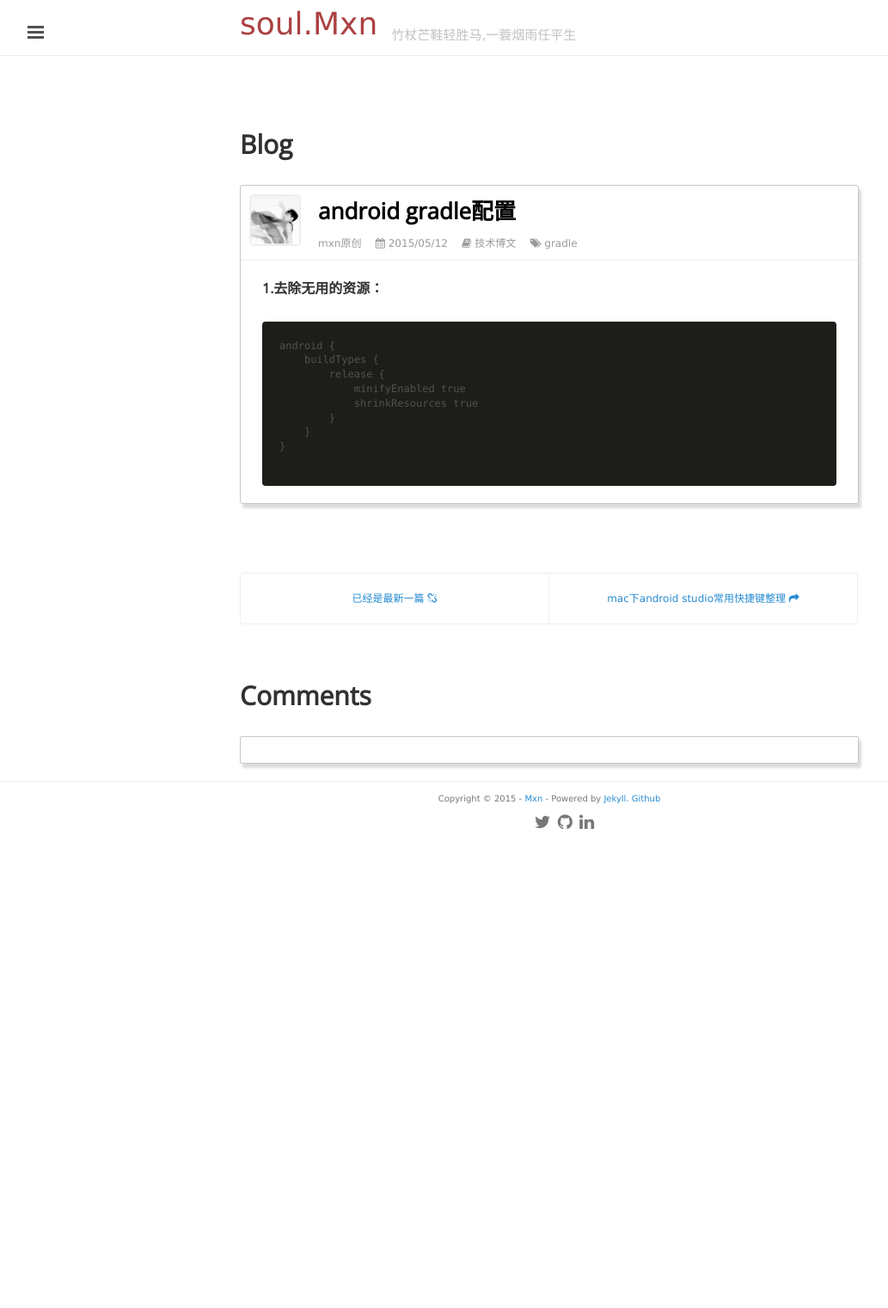
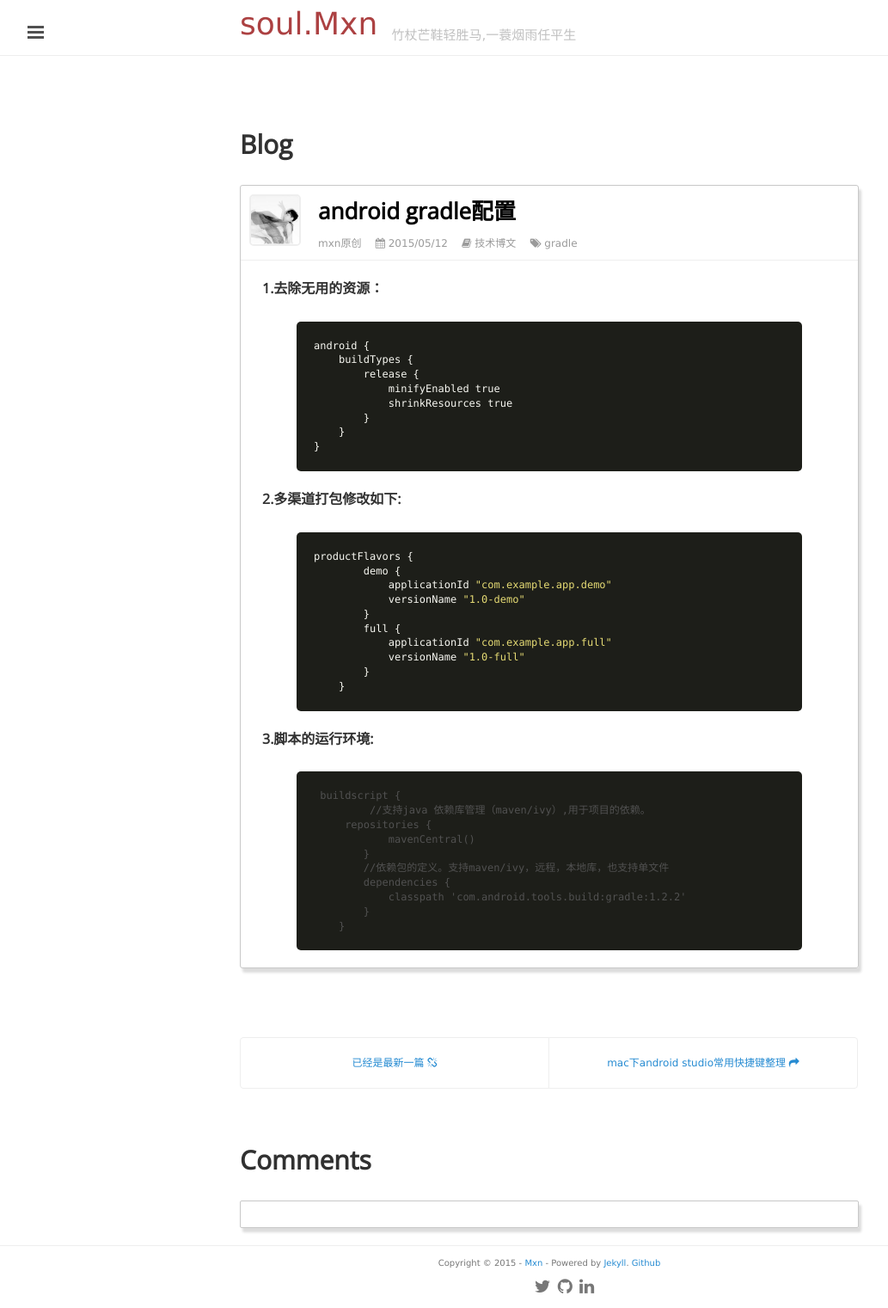
Before and after one commit to mxn21/mxn21.github.io, a Jekyll site: the page built from _posts/2015-5-12-android gradle配置.md, in a window 1280 px wide. Shown: the whole page at 86% size, without its empty margins (1-1034 px from the left). Built offline with Jekyll 4.4.1, drawn with Linux system fonts in a browser that asks for light colours; Markdown is read by kramdown in place of the engine named in the settings; comment, search, counter and statistics services are not loaded; before the commit the page ends 981 px from its top, so only the background shows below that.

Commit message:
Update 2015-5-12-android gradle配置.md

````diff
--- a/_posts/2015-5-12-android gradle配置.md
+++ b/_posts/2015-5-12-android gradle配置.md
@@ -9,7 +9,7 @@
 
 #####1.去除无用的资源：
 
-```
+{% highlight c %}
 android {
     buildTypes {
         release {
@@ -18,5 +18,39 @@
         }
     }
 }
+{% endhighlight %}
 
-```
+
+#####2.多渠道打包修改如下:
+
+{% highlight c %}
+
+productFlavors {
+        demo {
+            applicationId "com.example.app.demo"
+            versionName "1.0-demo"
+        }
+        full {
+            applicationId "com.example.app.full"
+            versionName "1.0-full"
+        }
+    }
+
+
+{% endhighlight %}
+
+#####3.脚本的运行环境:
+
+{% highlight html %}
+ buildscript {
+         //支持java 依赖库管理（maven/ivy）,用于项目的依赖。
+     repositories {
+            mavenCentral()
+        }
+        //依赖包的定义。支持maven/ivy，远程，本地库，也支持单文件
+        dependencies {
+            classpath 'com.android.tools.build:gradle:1.2.2'
+        }
+    }
+
+{% endhighlight %}
````
